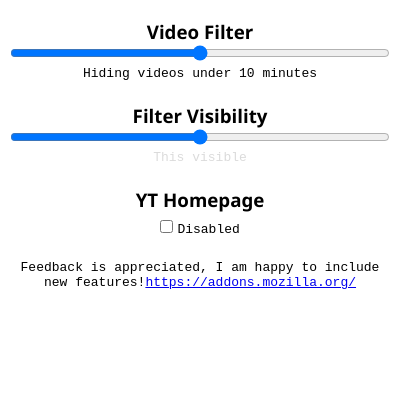
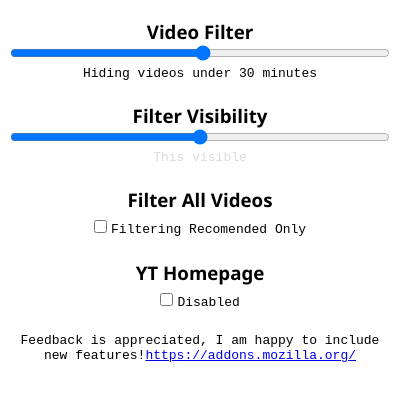
Before and after one commit to greg-bt/YT-Shorts-Blocker, a browser extension: page popup/index.html in a window 400 px wide. Shown: the part 76-476 px from the top of the page. Drawn offline with Linux system fonts and the light colour scheme.

Commit message:
Added non-recommended filter
Filter for non-recommended video elements.

```diff
--- a/popup/index.html
+++ b/popup/index.html
@@ -31,7 +31,7 @@
 	<div style="text-align: center;">
 
 		<h3><strong>Video Filter</strong></h3>
-		<input type="range" min=0 max=20 value=4>
+		<input type="range" min=0 max=59 value=4>
 		<pre>Hiding videos under x minutes</pre>
 
 		<br>
@@ -41,6 +41,12 @@
 		<pre>This visible</pre>
 
 		<br>
+
+		<h3><strong>Filter All Videos</strong></h3>
+		<input type="checkbox">
+		<pre class="inline">Filtering Recomended Only</pre>
+
+		<br><br>
 
 		<h3><strong>YT Homepage</strong></h3>
 		<input type="checkbox">
--- a/popup/script.js
+++ b/popup/script.js
@@ -1,9 +1,11 @@
 // Range input elements
-var lengthInput = document.getElementsByTagName("input")[0];
-var opacityInput = document.getElementsByTagName("input")[1];
-var homepageInput = document.getElementsByTagName("input")[2];
+var lengthInput = document.getElementsByTagName("input")[0]
+var opacityInput = document.getElementsByTagName("input")[1]
+var videosInput = document.getElementsByTagName("input")[2]
+var homepageInput = document.getElementsByTagName("input")[3]
 
 // Update bottom text on change
+videosInput.oninput = () => { videosInput.nextElementSibling.textContent = ( videosInput.checked ? "Filtering All YT Videos" : "Filtering Recomended Only") }
 homepageInput.oninput = () => { homepageInput.nextElementSibling.textContent = ( homepageInput.checked ? "Enabled" : "Disabled") }
 lengthInput.oninput = () => { lengthInput.nextElementSibling.textContent = ( lengthInput.value == 0 ? "All videos are fully visible" : `Hiding videos under ${lengthInput.value} minutes` ) }
 opacityInput.oninput = () => {
@@ -14,12 +16,14 @@ opacityInput.oninput = () => {
 // Save changes to browser storage
 lengthInput.onchange = saveChanges
 opacityInput.onchange = saveChanges
+videosInput.onchange = saveChanges
 homepageInput.onchange = saveChanges
 
 async function saveChanges() {
 	await browser.storage.sync.set({
 		length:  lengthInput.valueAsNumber-1,
 		opacity: opacityInput.valueAsNumber,
+		allvideos: videosInput.checked,
 		homepage: homepageInput.checked
 	});
 }
@@ -34,8 +38,11 @@ document.addEventListener("DOMContentLoaded", ()=> {
 		opacityInput.value = res.opacity;
 		opacityInput.oninput()
 
+		videosInput.checked = res.allvideos;
+		videosInput.oninput()
+
 		homepageInput.checked = res.homepage;
-		homepageInput.oninput();
+		homepageInput.oninput()
 
 	});
 })
```
Also changed, not shown: blocker/selector.js (+9 -3 lines).
